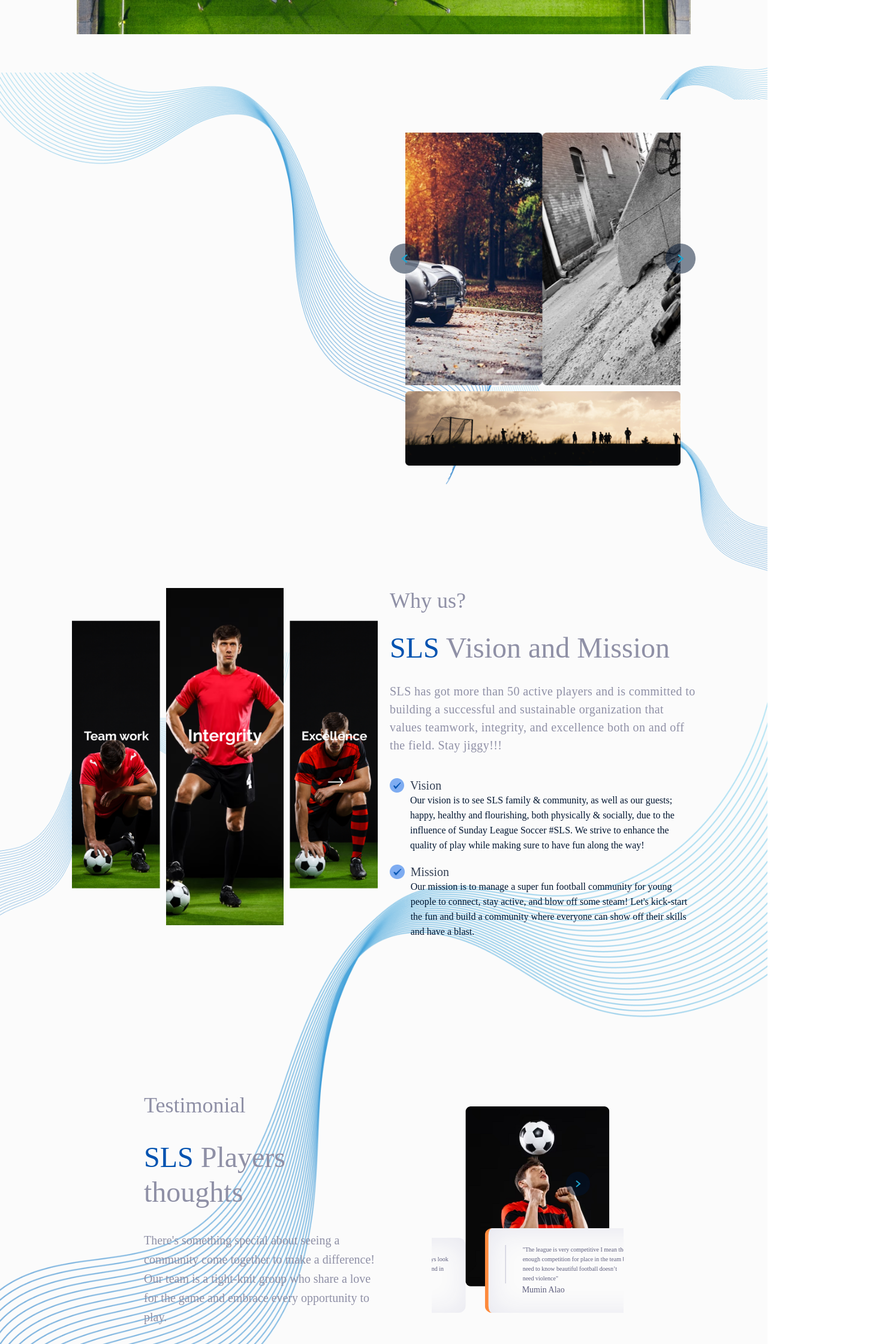
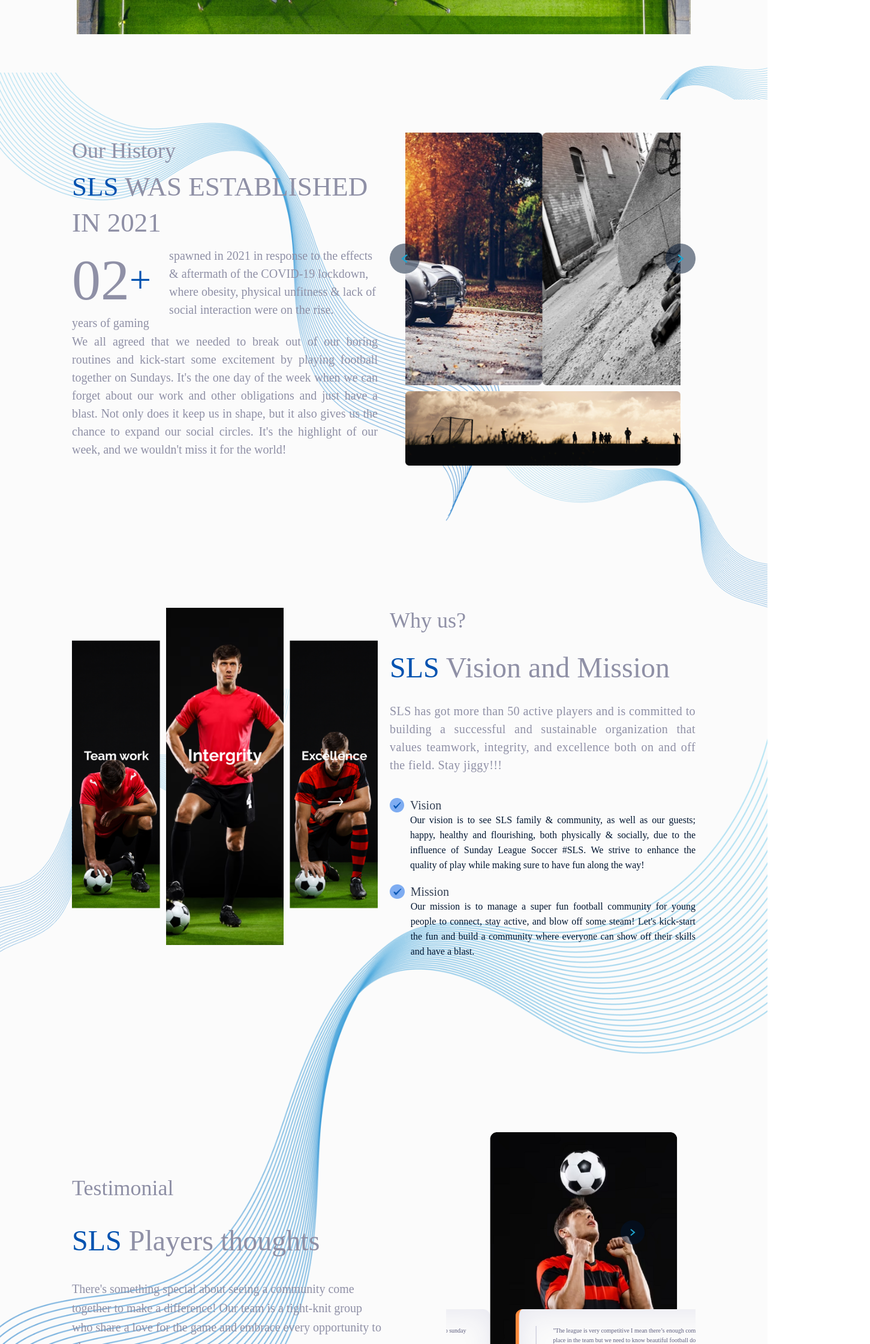
Before and after one commit to SundayLeagueSoccer/sls-public-application-fe, a React (Vite) app: page /about-us in a window 1280 px wide. Shown: the part 720-2960 px from the top of the page at 60% size, 1451 px wide, since content can reach past the window. Built offline with nearby package versions, Linux system fonts and the light colour scheme; a web font is replaced by a local one.

Commit message:
feat: aboutus history component updated

```diff
--- a/src/pages/AboutPage/AboutPage.module.scss
+++ b/src/pages/AboutPage/AboutPage.module.scss
@@ -14,18 +14,16 @@
 
   .AboutPage_Features {
     width: 100%;
-    padding: 0 pixRem(120);
     background-image: url("./images/feaures_background_desktop.png");
     background-size: cover;
     background-position: center;
 
     @include md() {
-      padding: 0 pixRem(72);
+
     }
 
     @include sm() {
       background-image: url();
-      padding: 0 pixRem(18);
       background-image: url("");
     }
   }
--- a/src/pages/AboutPage/Components/AboutHistory.tsx
+++ b/src/pages/AboutPage/Components/AboutHistory.tsx
@@ -11,13 +11,52 @@ const AboutHistory = () => {
   return (
     <>
       <section className={styles.AboutHistory}>
-          <div className={styles.AboutHistory_Left}></div>
+        <div className={styles.Mobile_Header}>
+          <h3>Our History</h3>
+          <h1>
+            <span>SLS</span> WAS ESTABLISHED IN 2021
+          </h1>
+        </div>
+        <div className={styles.AboutHistory_Content}>
+          <div className={styles.AboutHistory_Left}>
+            <div className={styles.Left_Header}>
+              <h3>Our History</h3>
+              <h1>
+                <span>SLS</span> WAS ESTABLISHED IN 2021
+              </h1>
+            </div>
+            <div className={styles.Left_Capital}>
+              <div className={styles.Left_Capital_Left}>
+                <h1>
+                  02<span>+</span>
+                </h1>
+                <p>years of gaming </p>
+              </div>
+              <div className={styles.Left_Capital_Right}>
+                <span>
+                  spawned in 2021 in response to the effects & aftermath of the
+                  COVID-19 lockdown, where obesity, physical unfitness & lack of
+                  social interaction were on the rise.
+                </span>
+              </div>
+            </div>
+            <p>
+              We all agreed that we needed to break out of our boring routines
+              and kick-start some excitement by playing football together on
+              Sundays. It's the one day of the week when we can forget about our
+              work and other obligations and just have a blast. Not only does it
+              keep us in shape, but it also gives us the chance to expand our
+              social circles. It's the highlight of our week, and we wouldn't
+              miss it for the world!
+            </p>
+          </div>
           <div className={styles.AboutHistory_Right}>
-            <CarouselImages/>
+            <CarouselImages />
             <div className={styles.ImageUnderCarousel}>
               <img src={OurHistoryPictureTwo} alt="OurHistoryPicture" />
             </div>
           </div>
+        </div>
       </section>
     </>
   );
--- a/src/pages/AboutPage/styles/AboutHistory.module.scss
+++ b/src/pages/AboutPage/styles/AboutHistory.module.scss
@@ -1,23 +1,288 @@
 @use "../../../assets/styles/" as *;
 
 .AboutHistory {
+  width: 100%;
+  padding: pixRem(100) pixRem(120);
+
+  @include md(){
+    padding: pixRem(65) pixRem(72);
+  }
+
+  @include sm(){
+    padding: pixRem(50) pixRem(18);
+  }
+
+  .Mobile_Header {
+    display: none;
+
+    @include md() {
+    }
+
+    @include sm() {
+      display: flex;
+      flex-direction: column;
+      width: 90%;
+      margin: 0 auto;
+      row-gap: pixRem(20);
+      text-align: center;
+    }
+
+    h3 {
+      @include md() {
+      }
+
+      @include sm() {
+        font-style: normal;
+        font-weight: 400;
+        font-size: pixRem(18);
+      }
+    }
+
+    h1{
+      @include md() {
+      }
+
+      @include sm() {
+        font-style: normal;
+        font-weight: 400;
+        font-size: pixRem(24);
+        letter-spacing: pixRem(1);
+      }
+    }
+    span {
+
+      @include md(){
+
+      }
+
+      @include sm(){
+        color: $secondary;
+      }
+    }
+  }
+
+  .AboutHistory_Content {
     display: flex;
     column-gap: pixRem(20);
-  width: 100%;
-  padding: pixRem(100) 0;
+
+    @include md() {
+      align-items: center;
+    }
+
+    @include sm() {
+      display: flex;
+      flex-direction: column-reverse;
+      padding: pixRem(50) 0;
+    }
 
     .AboutHistory_Left {
       width: 50%;
+
+      @include md() {
+        text-align: justify;
       }
+
+      @include sm() {
+        width: 100%;
+      }
+
+      .Left_Header {
+
+        @include md() {
+          display: flex;
+          flex-direction: column;
+          width: 90%;
+          margin: 0 auto;
+          row-gap: pixRem(20);
+        }
+
+        @include sm() {
+          display: none;
+        }
+
+        h3 {
+          font-style: normal;
+          font-weight: 500;
+          font-size: pixRem(36);
+          color: $darkModeFontSecondary;
+          line-height: pixRem(60);
+
+          @include md(){
+            font-style: normal;
+            font-weight: 400;
+            font-size: pixRem(18);
+            line-height: pixRem(30);
+          }
+        }
+
+        h1 {
+          font-style: normal;
+          font-weight: 500;
+          font-size: pixRem(45);
+          line-height: pixRem(60);
+          color: $darkModeFontSecondary;
+
+          @include md(){
+            font-style: normal;
+            font-weight: 400;
+            font-size: pixRem(24);
+            letter-spacing: pixRem(1);
+          }
+        }
+
+        span {
+          color: $secondary;
+
+          @include md(){
+            color: $secondary;
+          }
+        }
+      }
+
+      .Left_Capital {
+        display: flex;
+        column-gap: pixRem(30);
+        margin-top: pixRem(10);
+
+        @include md() {
+          column-gap: pixRem(20);
+          align-items: center;
+        }
+
+        @include sm() {
+          column-gap: pixRem(20);
+          align-items: center;
+        }
+
+        .Left_Capital_Left {
+          width: 30%;
+
+          @include md() {
+          }
+
+          @include sm() {
+          }
+
+          h1 {
+            display: flex;
+            align-items: center;
+            font-style: normal;
+            font-weight: 500;
+            font-size: pixRem(96);
+            color: $darkModeFontSecondary;
+
+            @include md() {
+              text-align: justify;
+              font-size: pixRem(50);
+            }
+
+            @include sm() {
+              text-align: justify;
+              font-size: pixRem(50);
+            }
+          }
+
+          span {
+            font-style: normal;
+            font-weight: 500;
+            font-size: pixRem(64);
+            color: $secondary;
+
+            @include md() {
+              text-align: justify;
+              font-size: pixRem(30);
+            }
+
+            @include sm() {
+              text-align: justify;
+              font-size: pixRem(30);
+            }
+          }
+          p {
+            text-align: justify;
+            font-style: normal;
+            font-weight: 400;
+            font-size: 20px;
+            line-height: pixRem(2);
+            color: $darkModeFontSecondary;
+
+            @include md() {
+
+            }
+
+            @include sm() {
+              text-align: center;
+              font-size: pixRem(10);
+            }
+          }
+        }
+
+        .Left_Capital_Right {
+          span {
+            width: 70%;
+            text-align: justify;
+            font-style: normal;
+            font-weight: 400;
+            font-size: 20px;
+            line-height: pixRem(30);
+            color: $darkModeFontSecondary;
+
+            @include md() {
+              text-align: justify;
+              font-size: pixRem(17);
+            }
+
+            @include sm() {
+              text-align: justify;
+              font-size: pixRem(16);
+            }
+          }
+        }
+      }
+
+      p {
+        text-align: justify;
+        margin-top: pixRem(15);
+        font-style: normal;
+        font-weight: 400;
+        font-size: pixRem(20);
+        line-height: pixRem(30);
+        color: $darkModeFontSecondary;
+
+        @include md() {
+          display: none;
+        }
+
+        @include sm() {
+          text-align: justify;
+          font-size: pixRem(16);
+        }
+      }
+    }
+
     .AboutHistory_Right {
       width: 50%;
       display: flex;
       flex-direction: column;
       row-gap: pixRem(10);
 
+      @include md() {
+      }
+
+      @include sm() {
+        width: 100%;
+      }
+
       .ImageUnderCarousel {
         width: 90%;
         margin: 0 auto;
+
+        @include md() {
+        }
+
+        @include sm() {
+          width: 100%;
+        }
 
         img {
           width: 100%;
@@ -25,3 +290,4 @@
       }
     }
   }
+}
--- a/src/pages/AboutPage/styles/AboutTestimonial.module.scss
+++ b/src/pages/AboutPage/styles/AboutTestimonial.module.scss
@@ -76,6 +76,7 @@
         font-size: 18px;
       }
       @include sm() {
+        text-align: justify;
         font-size: 16px;
       }
     }
--- a/src/pages/AboutPage/styles/AboutWhyUs.module.scss
+++ b/src/pages/AboutPage/styles/AboutWhyUs.module.scss
@@ -4,7 +4,16 @@
   display: flex;
   column-gap: pixRem(20);
   width: 100%;
-  padding: pixRem(100) 0;
+  padding: pixRem(133) pixRem(120);
+
+  @include md(){
+    padding: pixRem(65) pixRem(72);
+    align-items: center;
+  }
+
+  @include sm() {
+    padding: pixRem(65) pixRem(18);
+  }
 
   .AboutWhyUs_Mobile {
     display: none;
@@ -31,6 +40,7 @@
         font-size: pixRem(24);
         font-style: normal;
         font-weight: 400;
+        margin-top: pixRem(20);
       }
     }
     span {
@@ -43,6 +53,7 @@
         color: $darkModeFontSecondary;
         font-size: pixRem(16);
         line-height: pixRem(35);
+        margin-top: pixRem(20);
         font-weight: 400;
         letter-spacing: 0.02em;
       }
@@ -68,6 +79,7 @@
       row-gap: pixRem(30);
 
       h4 {
+        text-align: justify;
         color: $darkModeFontSecondary;
         font-weight: 500;
         font-size: pixRem(36);
@@ -81,6 +93,7 @@
       }
 
       h2 {
+        text-align: justify;
         color: $darkModeFontSecondary;
         font-size: pixRem(48);
         font-style: normal;
@@ -97,6 +110,7 @@
         color: $secondary;
       }
       p {
+        text-align: justify;
         color: $darkModeFontSecondary;
         font-size: pixRem(20);
         line-height: pixRem(30);
@@ -117,6 +131,15 @@
       }
     }
     .About_mission_vision {
+
+      @include md() {
+
+      }
+
+      @include sm() {
+        margin-top: pixRem(20);
+      }
+
       .inner_mission_vision {
         display: flex;
         column-gap: pixRem(10);
@@ -143,6 +166,7 @@
             }
           }
           p {
+            text-align: justify;
             font-size: pixRem(16);
             font-weight: 400;
             line-height: pixRem(25);
@@ -160,9 +184,11 @@
     }
   }
   .AboutWhyUs_Left {
+
     img {
       width: 100%;
     }
+
   }
 
   @include sm() {
```
Lines whose indentation alone changed are shown as unchanged.
